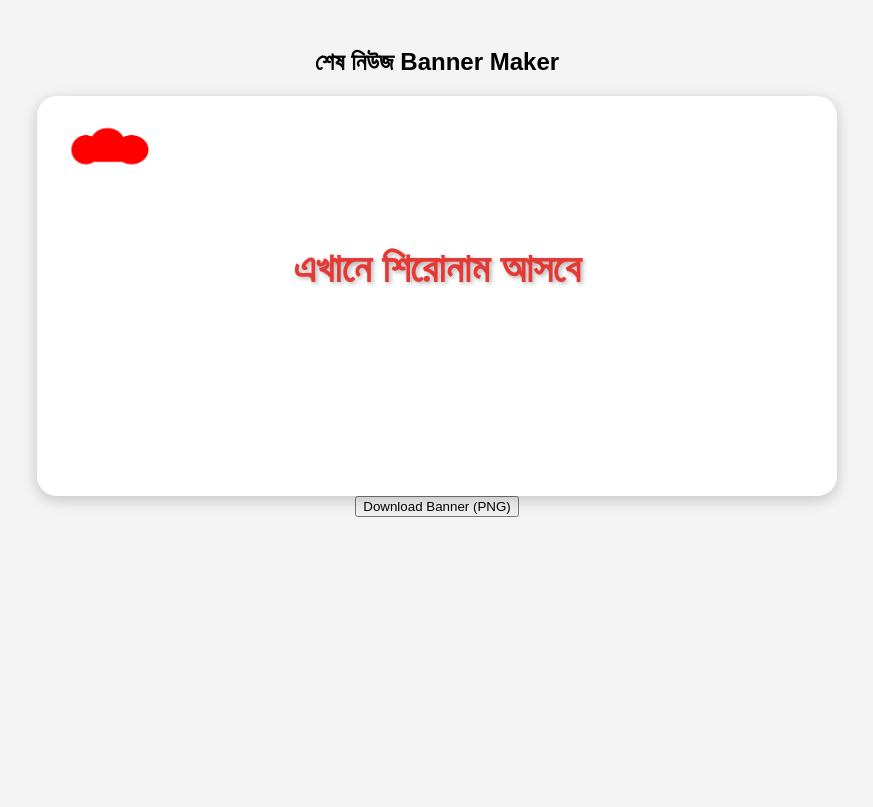
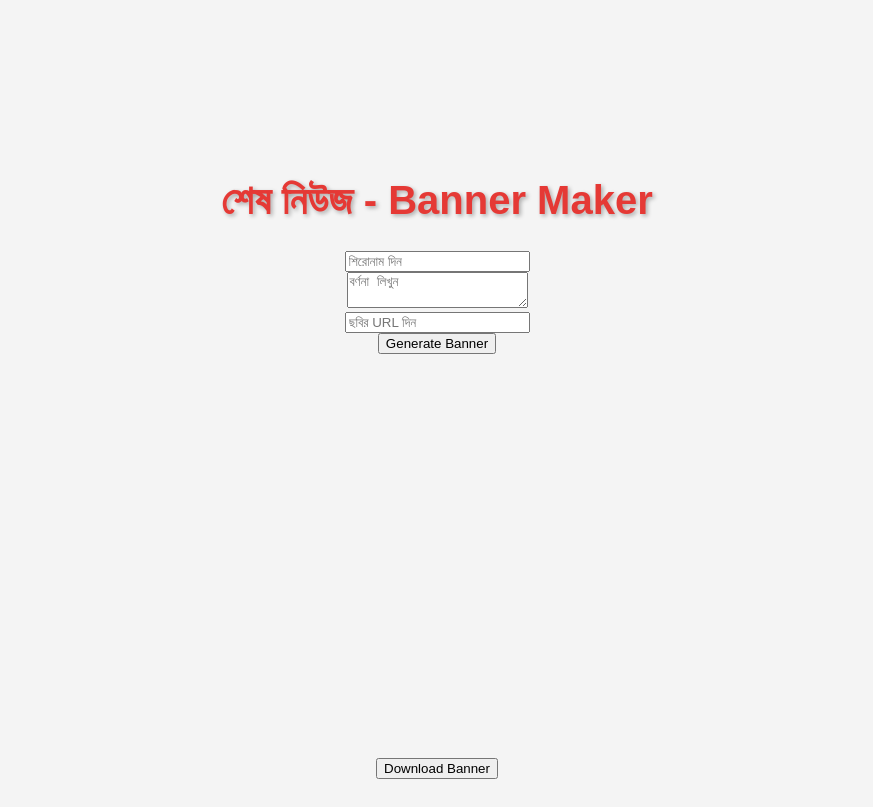
Before and after one commit to Bongo-News/bannermaker, a plain HTML site: page index.html in a window 1280 px wide. Shown: the whole page, without its empty margins (203-1076 px from the left). Drawn offline with nearby package versions, Linux system fonts and the light colour scheme; files that its build step writes are made by us from their sources.

Commit message:
Update index.html

```diff
--- a/index.html
+++ b/index.html
@@ -2,28 +2,24 @@
 <html lang="bn">
 <head>
   <meta charset="UTF-8">
-  <title>শেষ নিউজ Banner Maker</title>
-  <link rel="stylesheet" href="assets/style.css">
+  <title>শেষ নিউজ - Banner Maker</title>
+  <link rel="stylesheet" href="style.css">
 </head>
 <body>
-  <h2>শেষ নিউজ Banner Maker</h2>
-  <div class="banner" id="banner">
-    <img src="assets/logo.png" class="logo" alt="শেষ নিউজ লোগো">
-    <h1 id="headline">এখানে শিরোনাম আসবে</h1>
-    <div id="images"></div>
+  <h1>শেষ নিউজ - Banner Maker</h1>
+
+  <form id="bannerForm">
+    <input type="text" id="headline" placeholder="শিরোনাম দিন"><br>
+    <textarea id="text" placeholder="বর্ণনা লিখুন"></textarea><br>
+    <input type="text" id="image" placeholder="ছবির URL দিন"><br>
+    <button type="submit">Generate Banner</button>
+  </form>
+
+  <div id="preview">
+    <canvas id="bannerCanvas" width="800" height="400"></canvas><br>
+    <button id="downloadBtn">Download Banner</button>
   </div>
-  <button onclick="downloadBanner()">Download Banner (PNG)</button>
 
-  <script src="https://cdnjs.cloudflare.com/ajax/libs/html2canvas/1.4.1/html2canvas.min.js"></script>
-  <script>
-    function downloadBanner() {
-      html2canvas(document.getElementById("banner")).then(canvas => {
-        let link = document.createElement("a");
-        link.download = "banner.png";
-        link.href = canvas.toDataURL("image/png");
-        link.click();
-      });
-    }
-  </script>
+  <script src="script.js"></script>
 </body>
 </html>
```
